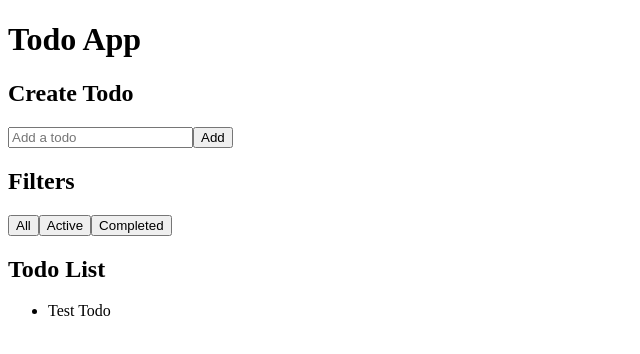
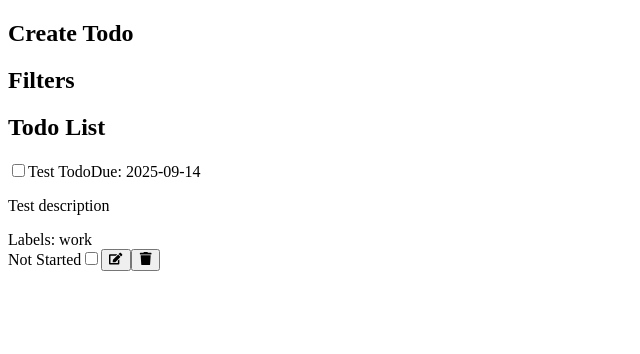
Before and after one commit to ssamuel1234/sam-todo-app2, a React (Vite) app: page / in a window 1280 px wide. Shown: the top 354 px of the page, without its empty margins (0-640 px from the left). Built offline with nearby package versions, Linux system fonts and the light colour scheme.

Commit message:
P4S11: Test App Rendering with Hardcoded Todo - corrected version

```diff
--- a/src/App.tsx
+++ b/src/App.tsx
@@ -1,35 +1,44 @@
 /**
- * Main App component.
+ * Main App component for the Todo SPA.
  */
-import type { FC } from 'react';
+import { FC } from 'react';
+import TodoItem from './components/TodoItem';
+import { TodoStatus, Todo } from './types';
+
+const mockTodo: Todo = {
+  id: '1',
+  name: 'Test Todo',
+  dueDate: '2025-09-14',
+  description: 'Test description',
+  labels: ['work'],
+  status: 'NotStarted',
+};
 
 const App: FC = () => {
   return (
     <div>
-      <h1>Todo App</h1>
       <section>
         <h2>Create Todo</h2>
-        {/* Example form for creating todos */}
-        <form>
-          <input type="text" placeholder="Add a todo" />
-          <button type="submit">Add</button>
-        </form>
+        {/* Placeholder for form */}
       </section>
       <section>
         <h2>Filters</h2>
-        {/* Example filter buttons */}
-        <button>All</button>
-        <button>Active</button>
-        <button>Completed</button>
+        {/* Placeholder for filters */}
       </section>
       <section>
         <h2>Todo List</h2>
-        <ul>
-          <li>Test Todo</li>
-        </ul>
+        <TodoItem
+          todo={mockTodo}
+          onToggleComplete={(id) => console.log('Toggle', id)}
+          onEdit={(id) => console.log('Edit', id)}
+          onDelete={(id) => console.log('Delete', id)}
+          onSelect={(id) => console.log('Select', id)}
+          selected={false}
+        />
       </section>
     </div>
   );
 };
 
+//This is the corrected form of P4S11
 export default App;
```
